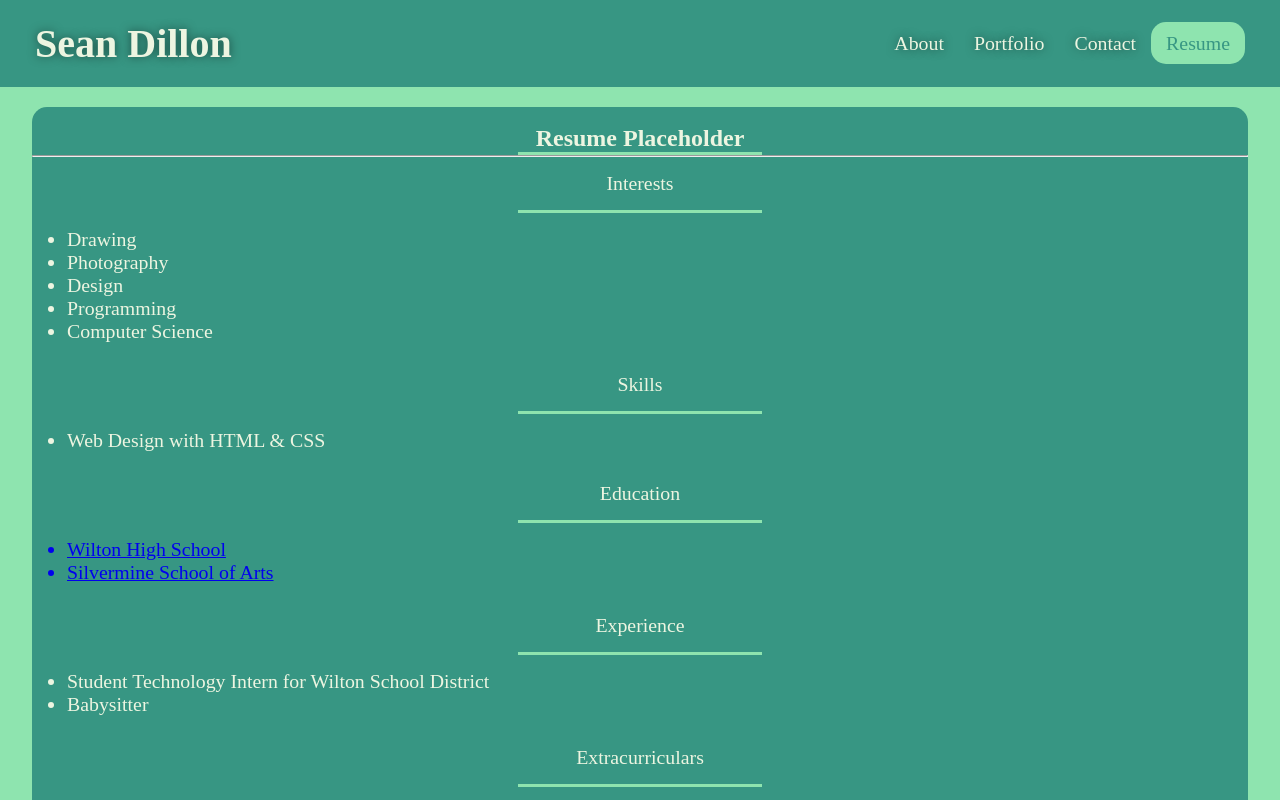
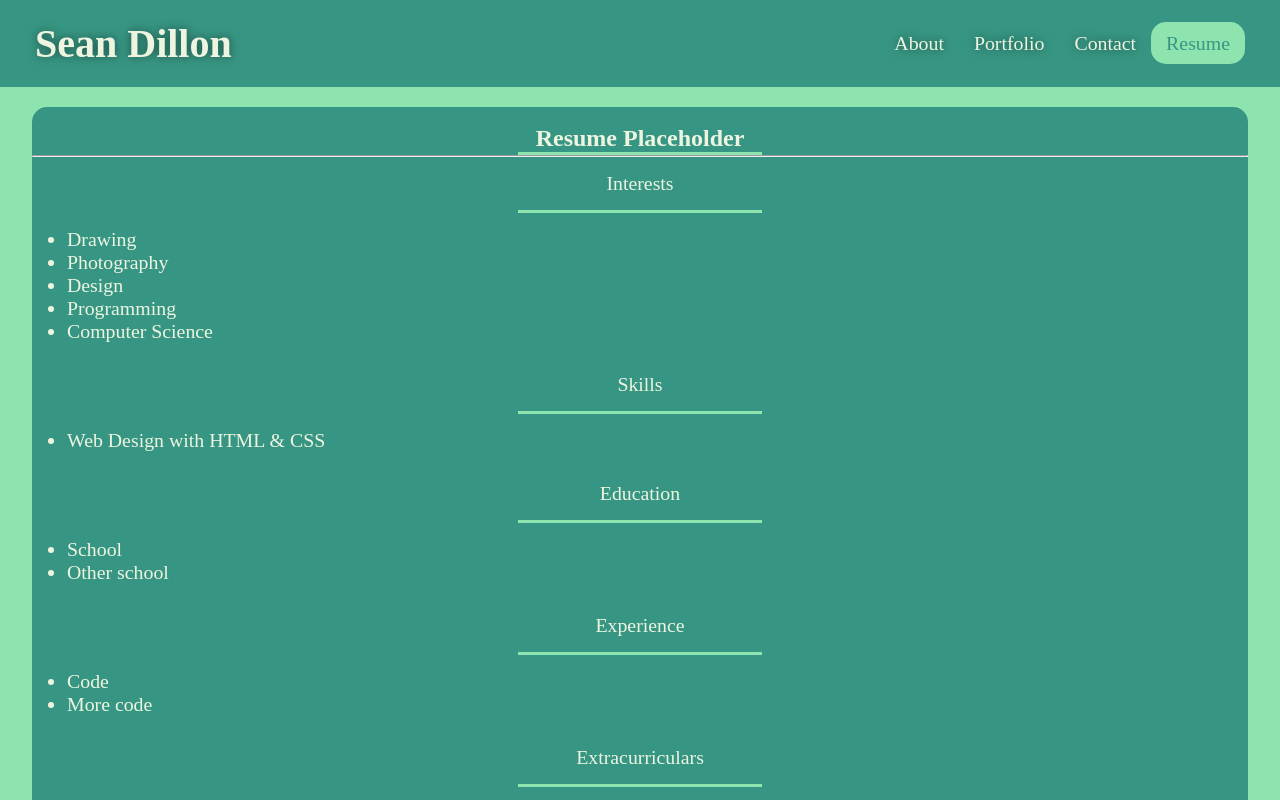
Before and after one commit to Sdillon215/Portfolio, a React (Create React App) app: page /Resume in a window 1280 px wide. Shown: the top 800 px of the page. Built offline with nearby package versions, Linux system fonts and the light colour scheme.

Commit message:
resume placeholder

```diff
--- a/src/pages/Resume.js
+++ b/src/pages/Resume.js
@@ -22,17 +22,13 @@ const Resume = () => {
                         </ul>
                         <p className="title">Education</p>
                         <ul className="resume-list">
-                            <a href="http://www.wiltonhighschool.org/pages/Wilton_High_School">
-                                <li>Wilton High School</li>
-                            </a>
-                            <a href="https://www.silvermineart.org/">
-                                <li>Silvermine School of Arts</li>
-                            </a>
+                                <li>School</li>
+                                <li>Other school</li>
                         </ul>
                         <p className="title">Experience</p>
                         <ul className="resume-list">
-                            <li>Student Technology Intern for Wilton School District</li>
-                            <li>Babysitter</li>
+                            <li>Code</li>
+                            <li>More code</li>
                         </ul>
                         <p className="title">Extracurriculars</p>
                         <ul className="resume-list">
```
